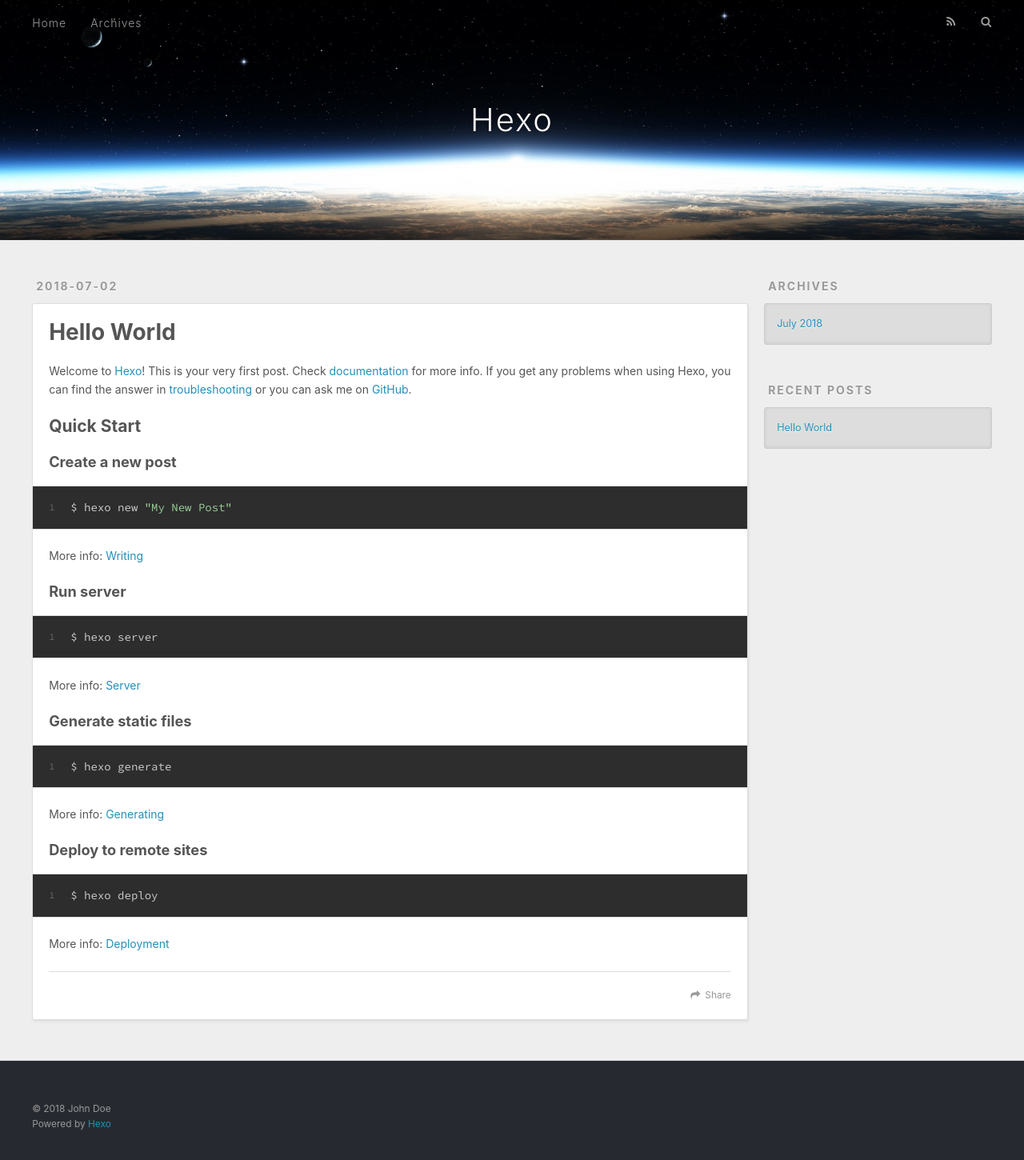
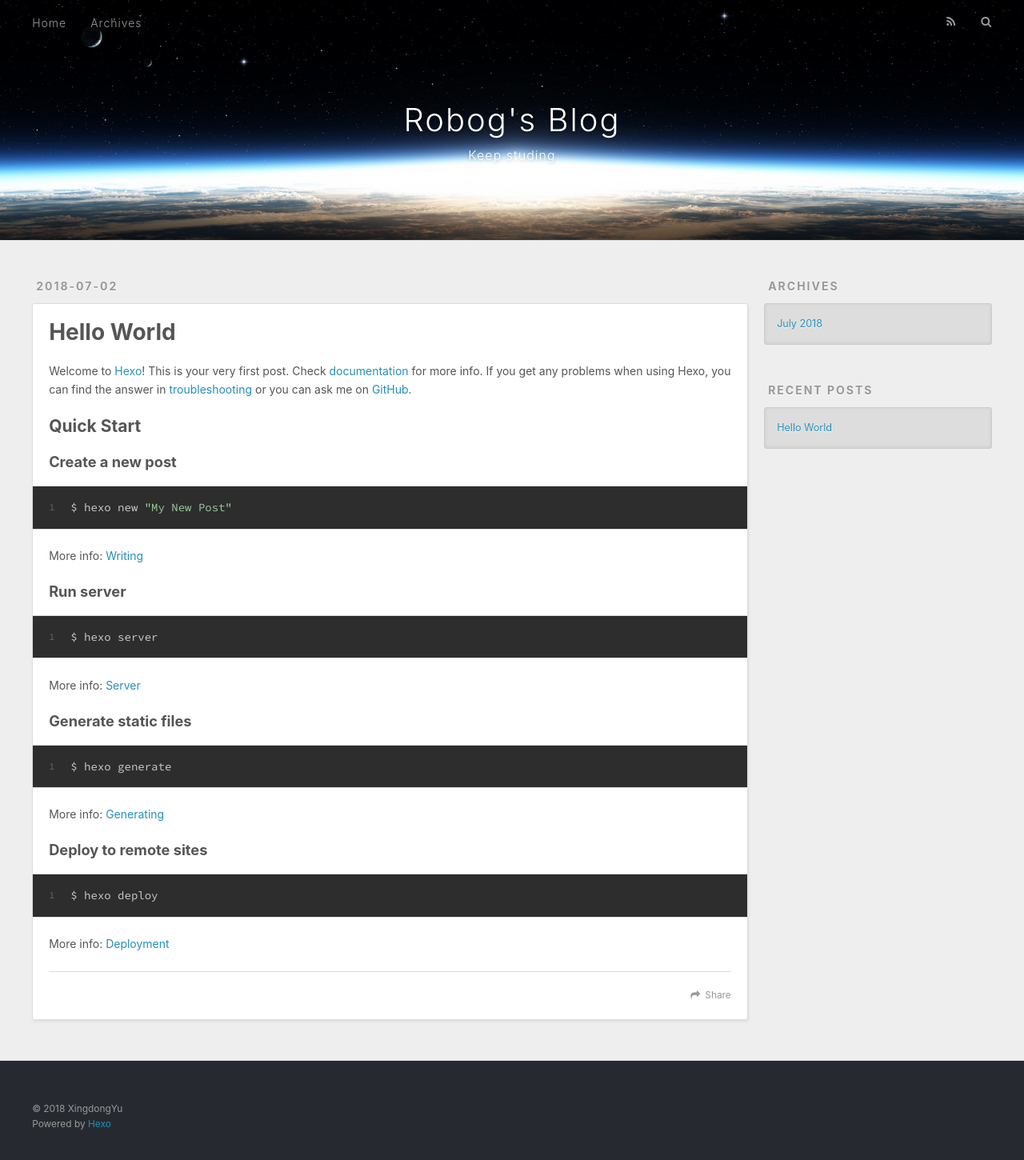
Before and after one commit to XingdongYu/XingdongYu.github.io, a plain HTML site: page index.html in a window 1280 px wide. Shown: the whole page at 80% size. Drawn offline with nearby package versions, Linux system fonts and the light colour scheme.

Commit message:
Site updated: 2018-07-02 19:06:31

```diff
--- a/index.html
+++ b/index.html
@@ -5,17 +5,17 @@
 
 
 
-  <title>Hexo</title>
+  <title>Robog&#39;s Blog</title>
   <meta name="viewport" content="width=device-width, initial-scale=1, maximum-scale=1">
   <meta property="og:type" content="website">
-<meta property="og:title" content="Hexo">
+<meta property="og:title" content="Robog&#39;s Blog">
 <meta property="og:url" content="http://yoursite.com/index.html">
-<meta property="og:site_name" content="Hexo">
+<meta property="og:site_name" content="Robog&#39;s Blog">
 <meta property="og:locale" content="default">
 <meta name="twitter:card" content="summary">
-<meta name="twitter:title" content="Hexo">
+<meta name="twitter:title" content="Robog&#39;s Blog">
 
-    <link rel="alternate" href="/atom.xml" title="Hexo" type="application/atom+xml">
+    <link rel="alternate" href="/atom.xml" title="Robog&#39;s Blog" type="application/atom+xml">
 
 
     <link rel="icon" href="/favicon.png">
@@ -34,8 +34,12 @@
   <div id="header-outer" class="outer">
     <div id="header-title" class="inner">
       <h1 id="logo-wrap">
-        <a href="/" id="logo">Hexo</a>
+        <a href="/" id="logo">Robog&#39;s Blog</a>
       </h1>
+
+        <h2 id="subtitle-wrap">
+          <a href="/" id="subtitle">Keep studing</a>
+        </h2>
 
     </div>
     <div id="header-inner" class="inner">
@@ -97,7 +101,7 @@
 
     </div>
     <footer class="article-footer">
-      <a data-url="http://yoursite.com/2018/07/02/hello-world/" data-id="cjj45adgn00001ra18ner6ezp" class="article-share-link">Share</a>
+      <a data-url="http://yoursite.com/2018/07/02/hello-world/" data-id="cjj45srx800003na17bucw607" class="article-share-link">Share</a>
 
 
     </footer>
@@ -153,7 +157,7 @@
 
   <div class="outer">
     <div id="footer-info" class="inner">
-      &copy; 2018 John Doe<br>
+      &copy; 2018 XingdongYu<br>
       Powered by <a href="http://hexo.io/" target="_blank">Hexo</a>
     </div>
   </div>
```
Also changed, not shown: 2018/07/02/hello-world/index.html (+10 -6 lines), archives/2018/07/index.html (+11 -7 lines), archives/2018/index.html (+11 -7 lines), archives/index.html (+11 -7 lines).
